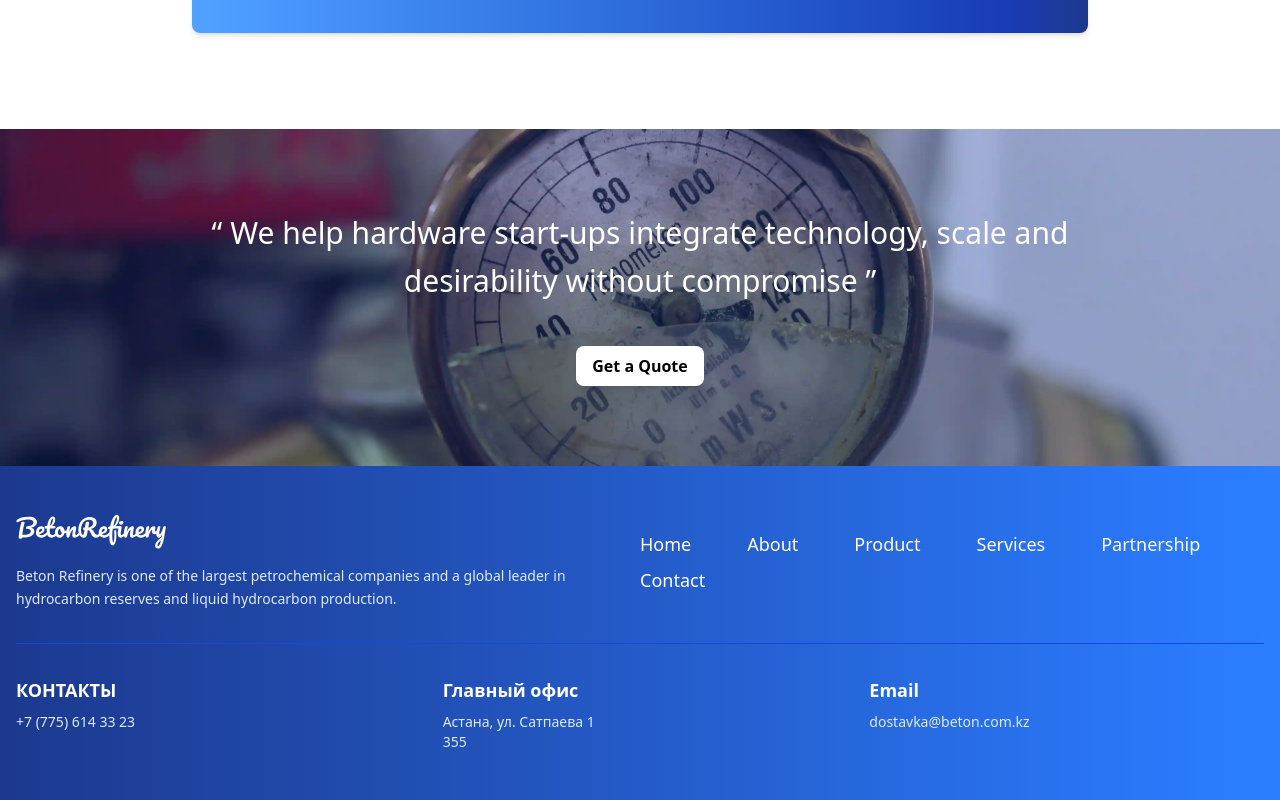
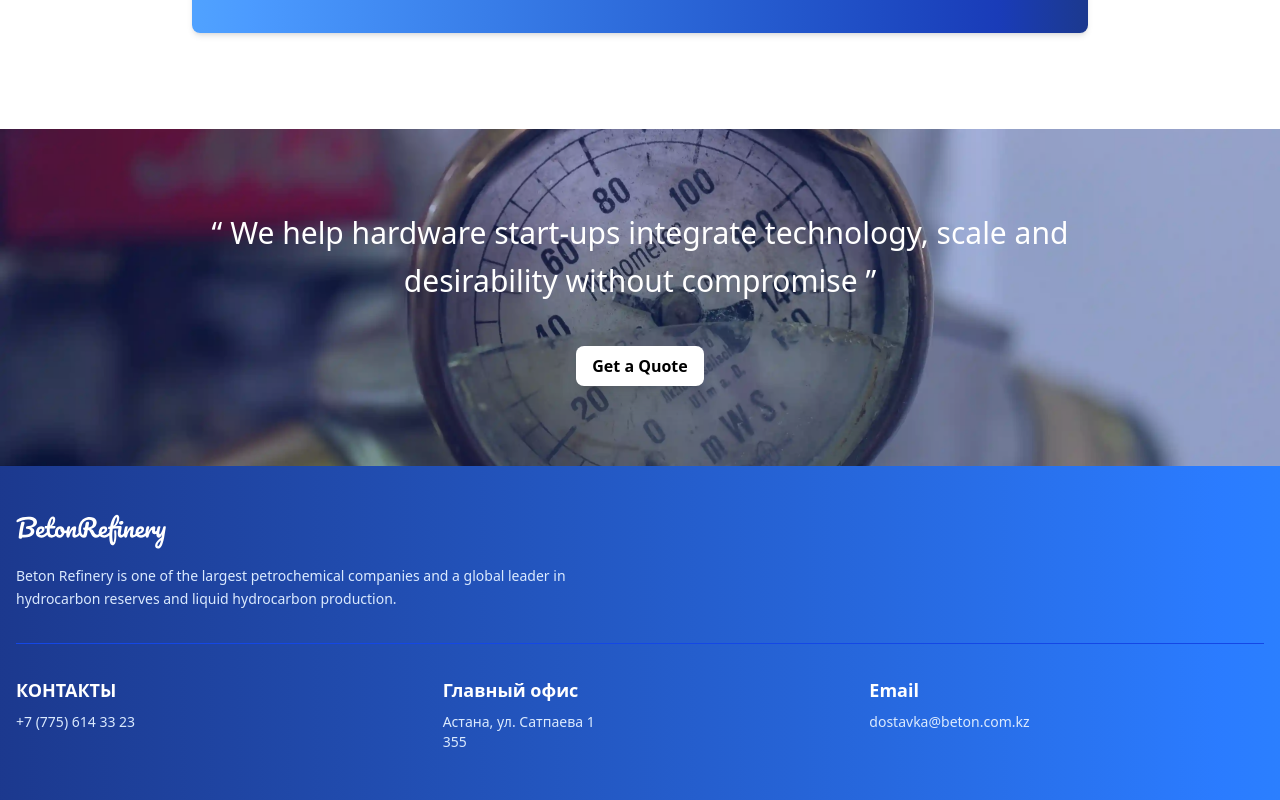
Before and after one commit to BlacAc3/beton-refinery, a React (Vite) app: page / in a window 1280 px wide. Shown: the part 5209-6009 px from the top of the page. Built offline with nearby package versions, Linux system fonts and the light colour scheme.

Commit message:
fixed animations

```diff
--- a/src/pages/Footer.jsx
+++ b/src/pages/Footer.jsx
@@ -37,18 +37,6 @@ const Footer = () => {
                 production.
               </p>
             </div>
-
-            <div class="md:w-1/2 flex justify-start md:justify-end mt-6 md:mt-0">
-              <ul class="flex flex-wrap gap-x-4 gap-y-2 md:space-x-10 text-base md:text-lg">
-                {navLinks.map((link) => (
-                  <li key={link.name}>
-                    <a href={link.href} class="hover:text-blue-200">
-                      {link.name}
-                    </a>
-                  </li>
-                ))}
-              </ul>
-            </div>
           </div>
 
           <div class="pt-6 md:pt-8 grid grid-cols-1 md:grid-cols-3 gap-6 md:gap-8 text-blue-100 text-sm">
--- a/src/pages/Navbar.jsx
+++ b/src/pages/Navbar.jsx
@@ -1,10 +1,11 @@
 import React, { useState, useEffect } from "react";
-import { Link } from "react-router-dom";
+import { Link, useLocation } from "react-router-dom";
 
 function Navbar() {
   const [isOpen, setIsOpen] = useState(false);
   const [showScrollToTopButton, setShowScrollToTopButton] = useState(false);
   const [isScrolled, setIsScrolled] = useState(false); // New state for scroll effect
+  const location = useLocation(); // Get the current location object from react-router-dom
 
   // Define nav links for reusability and easier management
   const navLinks = [
@@ -39,6 +40,21 @@ function Navbar() {
       window.removeEventListener("scroll", handleScroll);
     };
   }, []); // Empty dependency array ensures this runs once on mount and cleans up on unmount
+
+  // Effect to scroll to top on route change and close mobile menu
+  useEffect(() => {
+    // Close mobile menu if open when navigating
+    if (isOpen) {
+      setIsOpen(false);
+    }
+    // Scroll to the top of the page instantly on route change
+    // This helps prevent scroll-triggered animations from misbehaving due to a "smooth" scroll
+    // or if they are sensitive to initial scroll position on page load.
+    window.scrollTo({
+      top: 0,
+      behavior: "instant", // Use 'instant' for immediate navigation to top
+    });
+  }, [location.pathname]); // Added isOpen to dependency array to resolve linter warning
 
   return (
     <>
```
